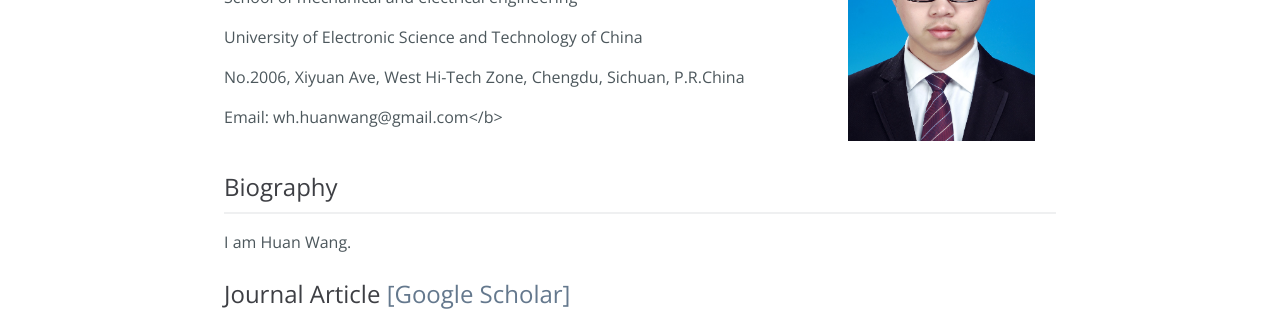
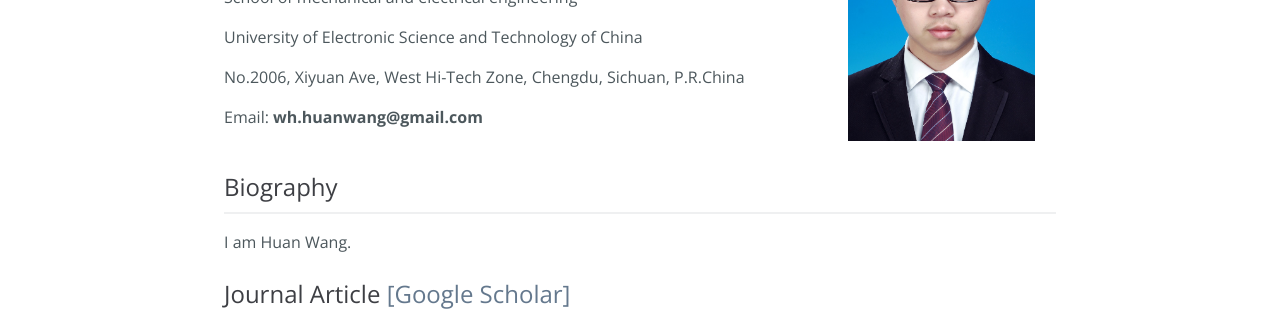
Before and after one commit to WH-HuanWang/WH-HuanWang.github.io, a Jekyll site: the page built from index.md, in a window 1280 px wide and 900 px high. Shown: the part 418-729 px from the top of the window. Built offline with Jekyll 4.4.1, drawn with Linux system fonts in a browser that asks for light colours.

```diff
--- a/index.md
+++ b/index.md
@@ -12,7 +12,7 @@ description: Let you know me and my group better.
       <p>School of mechanical and electrical engineering</p>
       <p>University of Electronic Science and Technology of China</p>
       <p>No.2006, Xiyuan Ave, West Hi-Tech Zone, Chengdu, Sichuan, P.R.China</p>
-      <p>Email: wh.huanwang@gmail.com</b></p>
+      <p>Email: <b>wh.huanwang@gmail.com</b></p>
     </td>
     <td width="25%">
       <img src="image/WangHuan.jpg" width="100%">
```
